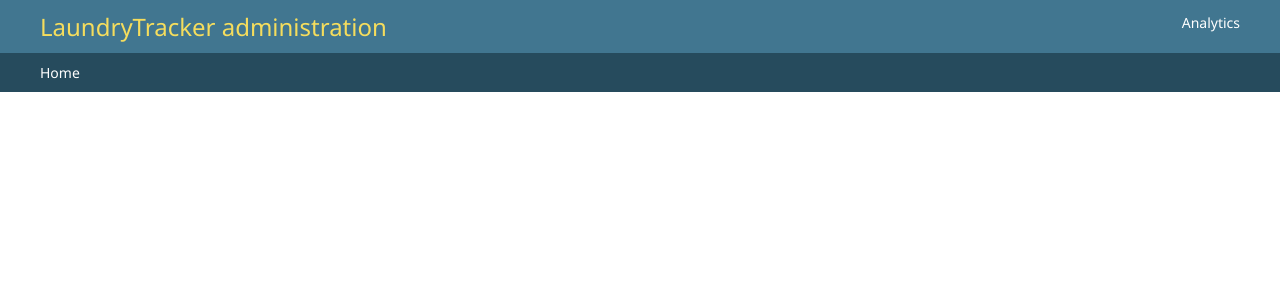
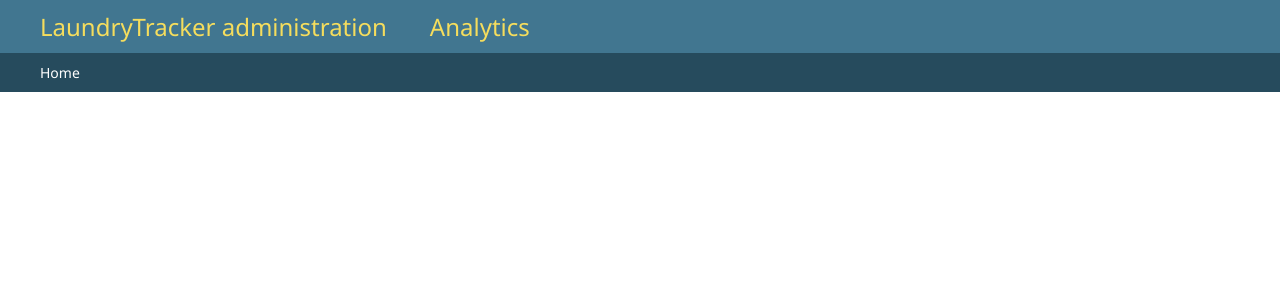
Before and after one commit to Friedjof/LaundryTracker, a Django app: template templates/admin/base_site.html in a window 1280 px wide. Shown: the top 300 px of the page. Run offline with Django 5.2, Linux system fonts and the light colour scheme; the template is opened without the code that fills it, so the values that code supplies are empty.

Commit message:
fix: analytics dashboard button position

```diff
--- a/analytics/admin.py
+++ b/analytics/admin.py
@@ -49,7 +49,6 @@ class HistoryAdmin(admin.ModelAdmin):
 
     @staticmethod
     def analytics_view(request):
-        chart_error = 'No error'
         try:
             charts = [
                 Diagrams.map_weekday_hour_diagram(),
@@ -63,9 +62,9 @@ class HistoryAdmin(admin.ModelAdmin):
                 Diagrams.machine_types_per_building(),
             ]
         except Exception as e:
-            chart_error = e
+            print(e)
             charts = []
 
         # States per building
 
-        return render(request, 'admin/analytics.html', context={'charts': charts, 'chart_error': chart_error})
+        return render(request, 'admin/analytics.html', context={'charts': charts})
--- a/templates/admin/base_site.html
+++ b/templates/admin/base_site.html
@@ -4,12 +4,18 @@
 
 {% block branding %}
     <h1 id="site-name"><a href="{% url 'admin:index' %}">LaundryTracker administration</a></h1>
+    <div class="vertical-separator"></div>
+    <h1 id="site-name"><a href="{% url 'admin:analytics' %}" class="button-link">Analytics</a></h1>
 {% endblock %}
 
-{% block nav-global %}
-    <div class="nav-global">
-        <ul>
-            <a href="{% url 'admin:analytics' %}">Analytics</a>
-        </ul>
-    </div>
+{% block extrahead %}
+{{ block.super }}
+<style>
+    .vertical-separator {
+        border-left: 3px solid #000; /* Black line */
+        height: 100%; /* Full height of the container */
+        margin: 0 10px; /* Margin around the separator */
+        display: inline-block; /* Align with h1 elements */
+    }
+</style>
 {% endblock %}
```
Also changed, not shown: templates/admin/analytics.html (+4 -5 lines).
